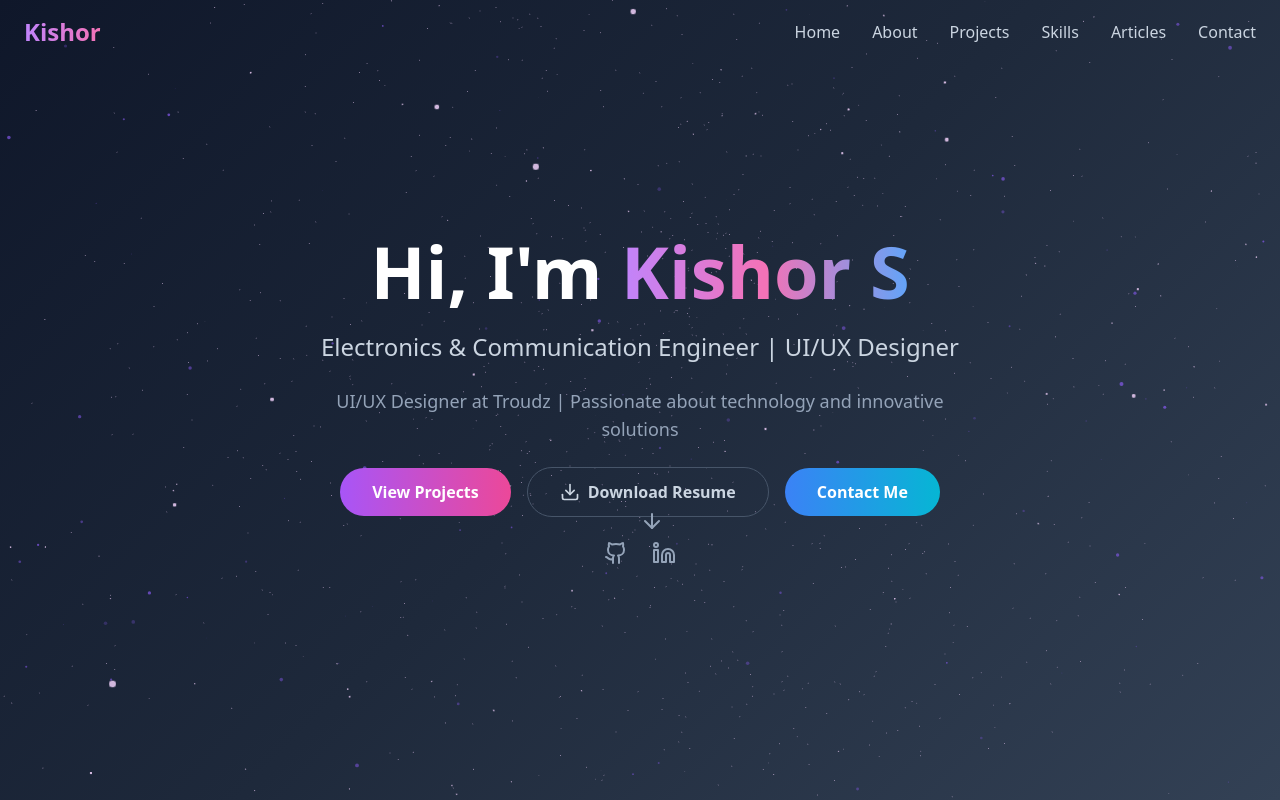
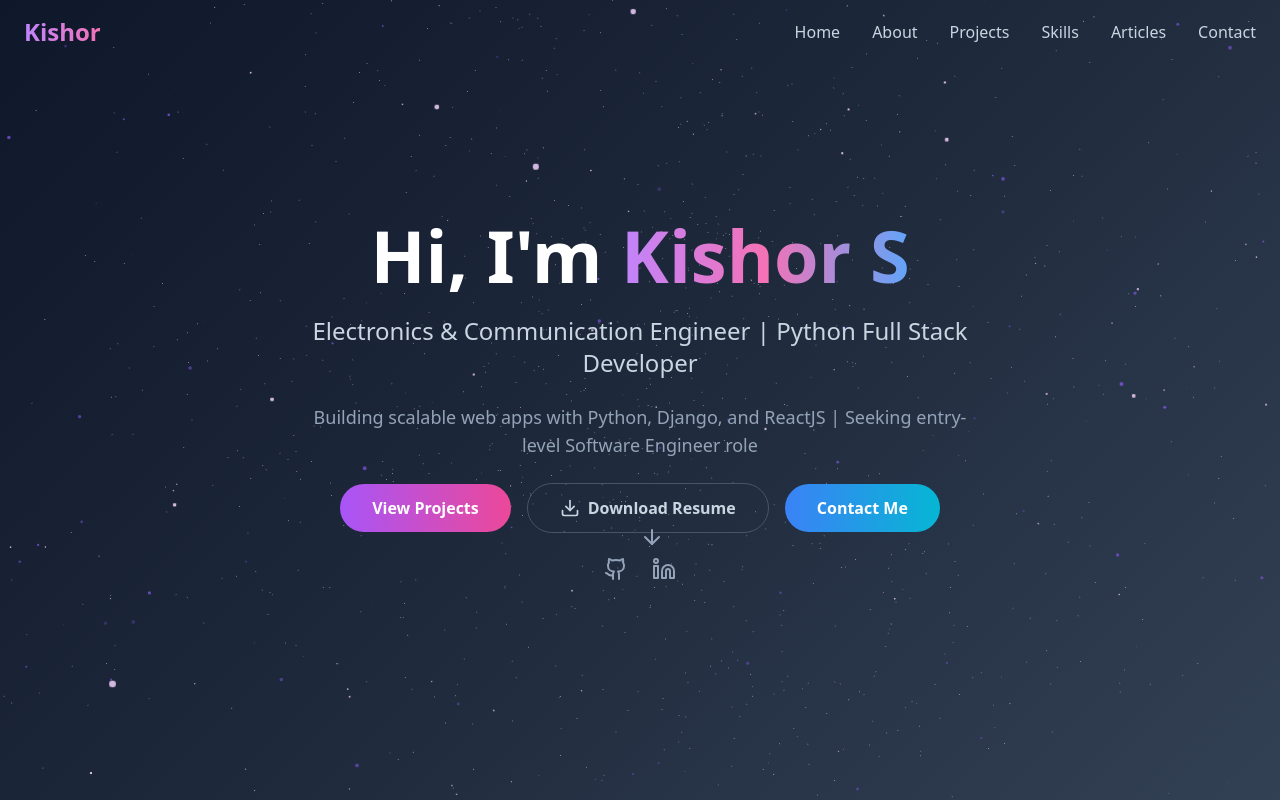
Before and after one commit to kishorsrinivasan2003/Protfolyo, a React (Vite) app: page / in a window 1280 px wide. Shown: the top 800 px of the page. Built offline with nearby package versions, Linux system fonts and the light colour scheme.

Commit message:
Changes
Co-authored-by: kishorsrinivasan2003 <216874207+kishorsrinivasan2003@users.noreply.github.com>

```diff
--- a/src/components/Hero.tsx
+++ b/src/components/Hero.tsx
@@ -44,7 +44,7 @@ export const Hero = () => {
             animate={{ opacity: 1, y: 0 }}
             transition={{ duration: 0.8, delay: 0.4 }}
           >
-            Electronics & Communication Engineer | UI/UX Designer
+            Electronics & Communication Engineer | Python Full Stack Developer
           </motion.p>
 
           <motion.p
@@ -53,7 +53,7 @@ export const Hero = () => {
             animate={{ opacity: 1, y: 0 }}
             transition={{ duration: 0.8, delay: 0.6 }}
           >
-            UI/UX Designer at Troudz | Passionate about technology and innovative solutions
+            Building scalable web apps with Python, Django, and ReactJS | Seeking entry-level Software Engineer role
           </motion.p>
 
           <motion.div
```
